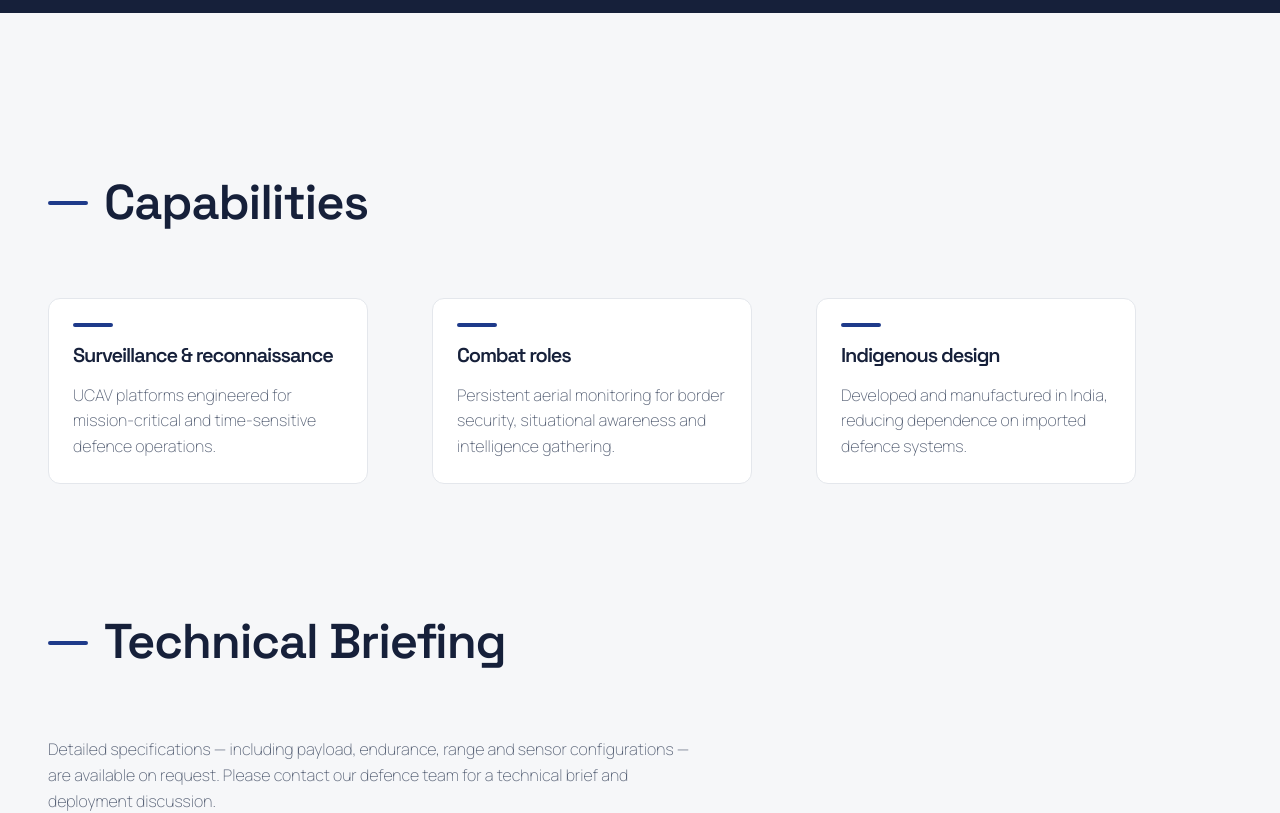
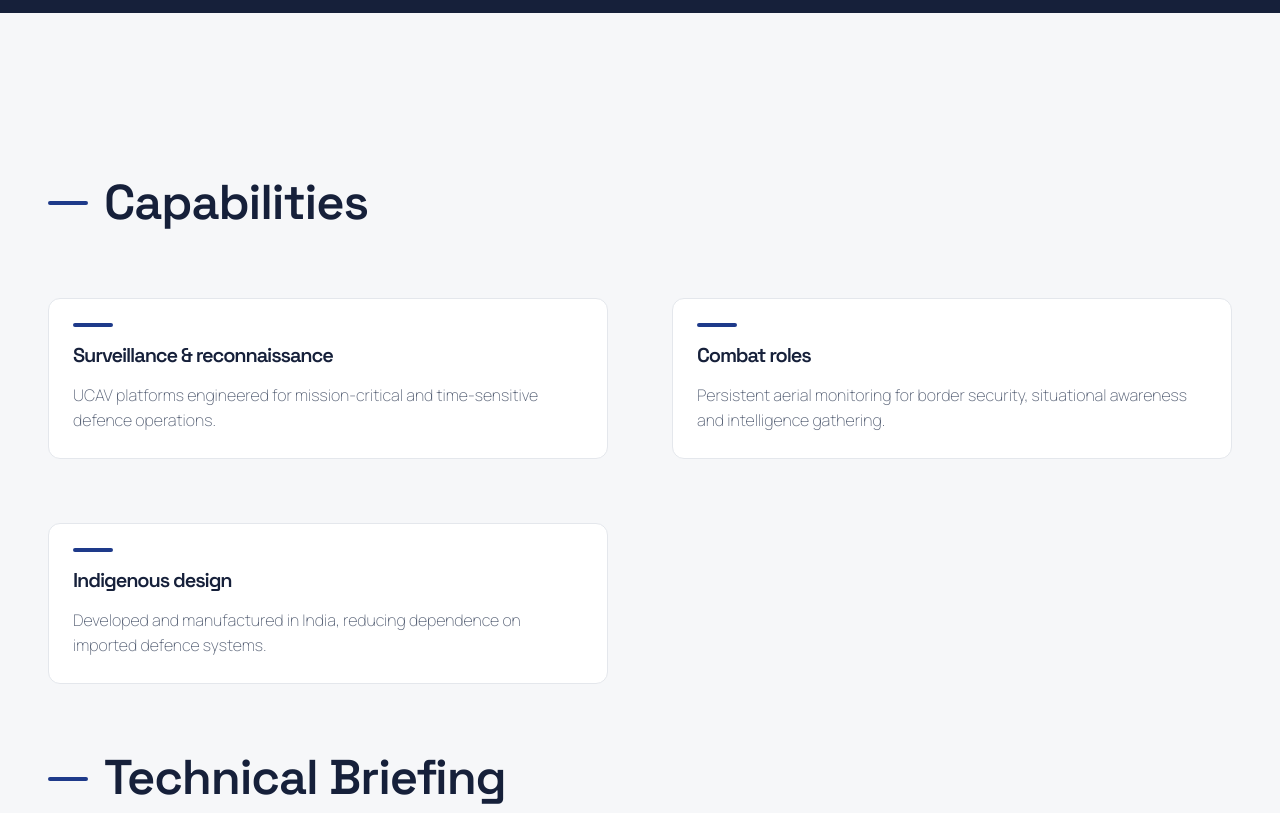
Before and after one commit to divyanshchahar/kinesis, a Next.js app: page /products/uav in a window 1280 px wide. Shown: the part 763-1576 px from the top of the page. Built offline with nearby package versions, Linux system fonts and the light colour scheme.

Commit message:
updated styling

```diff
--- a/src/app/products/uav/page.tsx
+++ b/src/app/products/uav/page.tsx
@@ -12,32 +12,32 @@ export default function UAV() {
                            bodyText={"Indigenously developed Unmanned Aerial Vehicles (UAV) and Unmanned Combat Aerial Vehicles (UCAV) for surveillance, reconnaissance and mission-critical defence operations — supporting India’s self-reliance in defence technology."}
                            version={"blue"} hasBox={false}/>
 
-            <div className={`paddedContainer colorScheme2 outerFlexContainer`}>
-                <div className={`maxWidthContainer ${styles.outerFlex}`}>
+            <div className={`paddedContainer colorScheme2 columnFlexContainer gapS`}>
+                <div className={`maxWidthContainer columnFlexContainer gapS`}>
 
                     <AccentedHeading2Layout colorScheme={"colorScheme2"} headingText={"Capabilities"}
                                             version={"blue"}/>
 
-                    <div className={`${styles.flex}`}>
+                    <div className={`grid3 gapS`}>
                         <TextCard1Layout lineColor={"blue"} backgroundColor={"foreground"}
                                          headingText={"Surveillance & reconnaissance"}
                                          bodyText={"UCAV platforms engineered for mission-critical and time-sensitive defence operations."}
-                                         colorScheme={"colorScheme2"} addedStyles={styles.xxsContainer}/>
+                                         colorScheme={"colorScheme2"}/>
 
                         <TextCard1Layout lineColor={"blue"} backgroundColor={"foreground"}
                                          headingText={"Combat roles"}
                                          bodyText={"Persistent aerial monitoring for border security, situational awareness and intelligence gathering."}
-                                         colorScheme={"colorScheme2"} addedStyles={styles.xxsContainer}/>
+                                         colorScheme={"colorScheme2"}/>
 
                         <TextCard1Layout lineColor={"blue"} backgroundColor={"foreground"}
                                          headingText={"Indigenous design"}
                                          bodyText={"Developed and manufactured in India, reducing dependence on imported defence systems."}
-                                         colorScheme={"colorScheme2"} addedStyles={styles.xxsContainer}/>
+                                         colorScheme={"colorScheme2"}/>
                     </div>
 
                 </div>
 
-                <div className={`maxWidthContainer ${styles.outerFlex}`}>
+                <div className={`maxWidthContainer columnFlexContainer gapS`}>
 
                     <AccentedHeading2Layout colorScheme={"colorScheme2"} headingText={"Technical Briefing"}
                                             version={"blue"}/>
```
